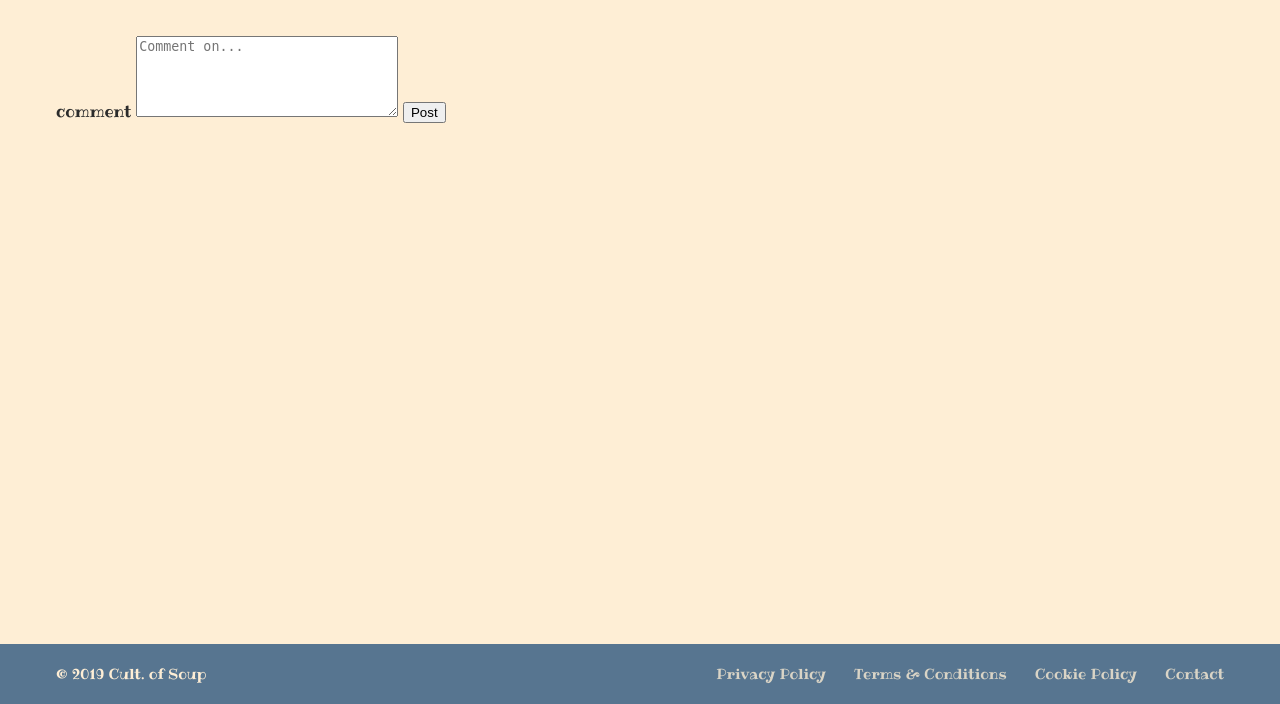
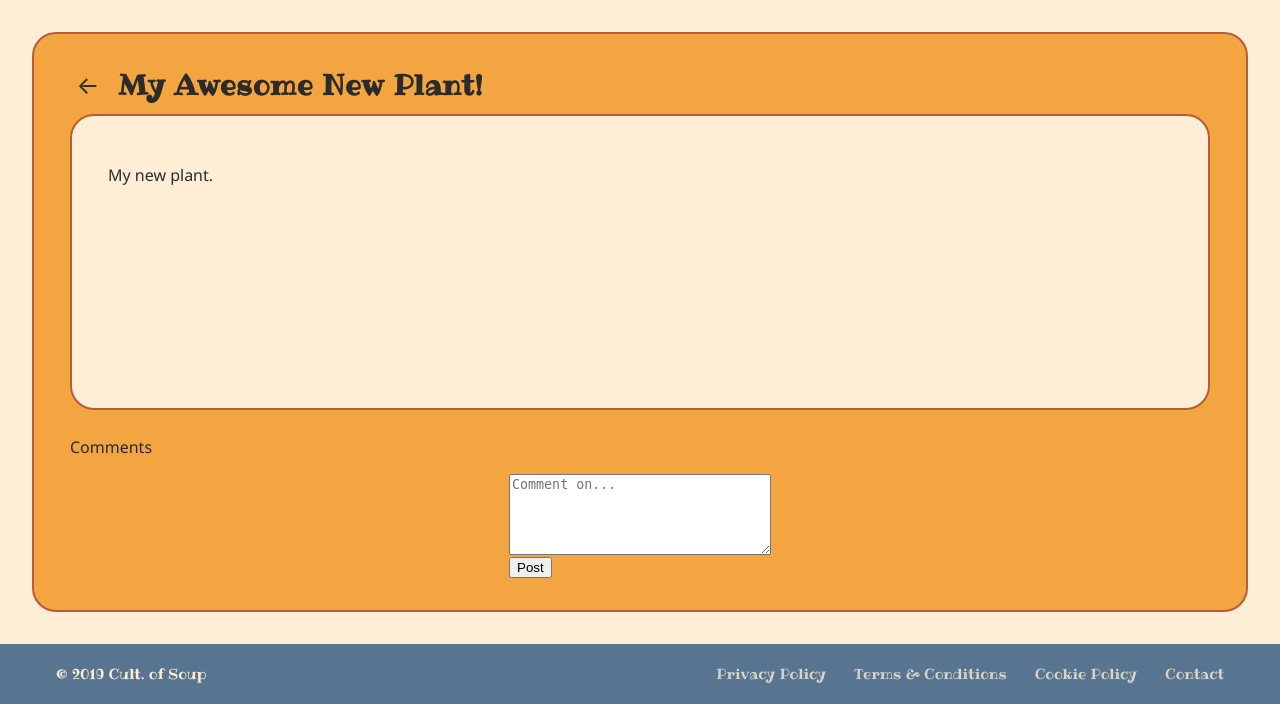
Before and after one commit to Irisveil/TomatoSoup, a Django app: page /post/2515d971-fa8b-42a8-ad76-a0b75216a9dc/ in a window 1280 px wide. Shown: the part 96-800 px from the top of the page. Run offline with Django 5.2, Linux system fonts and the light colour scheme; a user stored in the database is signed in; data comes from the database, SQL or seed files in the repository; both versions use the stored data as it was after the commit; data that the repository does not hold is empty; parts of the project's set-up code (start-up, migrations or seed data) failed here and were passed over.

Commit message:
Post html 1

```diff
--- a/Soup/static/css/create_post.css
+++ b/Soup/static/css/create_post.css
@@ -304,3 +304,12 @@
     font-size: 1.5rem;
   }
 }
+
+.post-content-section {
+  margin: 10px 0;
+  background-color: var(--ts-color-bg);
+}
+
+.post-comment-section {
+  align-self: center;
+}
--- a/Soup/templates/post.html
+++ b/Soup/templates/post.html
@@ -2,21 +2,50 @@
 {% load static %}
 
 {% block head %}
-<!-- <link rel="stylesheet" href="{% static 'css/profile.css' %}"> -->
+<link rel="stylesheet" href="{% static 'css/create_post.css' %}">
 {% endblock %}
 
 {% block content %}
 <!-- This is passed the Post (alias: post) object from models and the Author (alias: author) object from models -->
 <!-- comments are passed as comments (list), images are passed as images (list) -->
+<div class="create-post-page">
+  <article class="create-post-card">
+    <header class="create-post-header">
+        <a href="{% url 'home' %}" class="create-post-back" aria-label="Back">
+        <span class="create-post-back-icon" aria-hidden="true">←</span>
+        </a>
+        <h1 class="create-post-title">{{ post.title }}</h1>
+    </header>
 
+    <section class="post-content-section create-post-card">
+        {% for img in images %}
+            <!-- images -->
+            <img src="{{ img }}">
+        {% endfor %}
+
+        <!-- post content -->
+        <p>{{ post.description }}</p>
+    </section>
+
+    <p>Comments</p>
+
+    <section class="post-comment-section">
         <form method="post" action="">
             {% csrf_token %}
 
-    <label>
-        <span>comment</span>
+            <label class="create-post-field">
                 <textarea id="comment" name="comment" rows="5" cols="30" placeholder="Comment on..."></textarea>
             </label>
 
             <button type="submit">Post</button>
         </form>
+
+        <!-- more comments here -->
+         {% for comment in comments %}
+            <!-- images -->
+            <p>{{ comment.content }}</p>
+        {% endfor %}
+    </section>
+  </article>
+</div>
 {% endblock %}
--- a/Soup/views.py
+++ b/Soup/views.py
@@ -96,8 +96,10 @@ def profile_view(request):
                 hobbi.remove(req['hobby'])
                 author.hobby = json.dumps(hobbi)
                 author.save()
-
-    selected = json.loads(author.hobby)
+    if author.hobby == '':
+        selected = []
+    else:
+        selected = json.loads(author.hobby)
     user_posts = (
         Post.objects.filter(author=author)
         .prefetch_related("image_set")
```
Also changed, not shown: db.sqlite3, entry_images/133862154290551485.jpg (added). Lines whose indentation alone changed are shown as unchanged.
